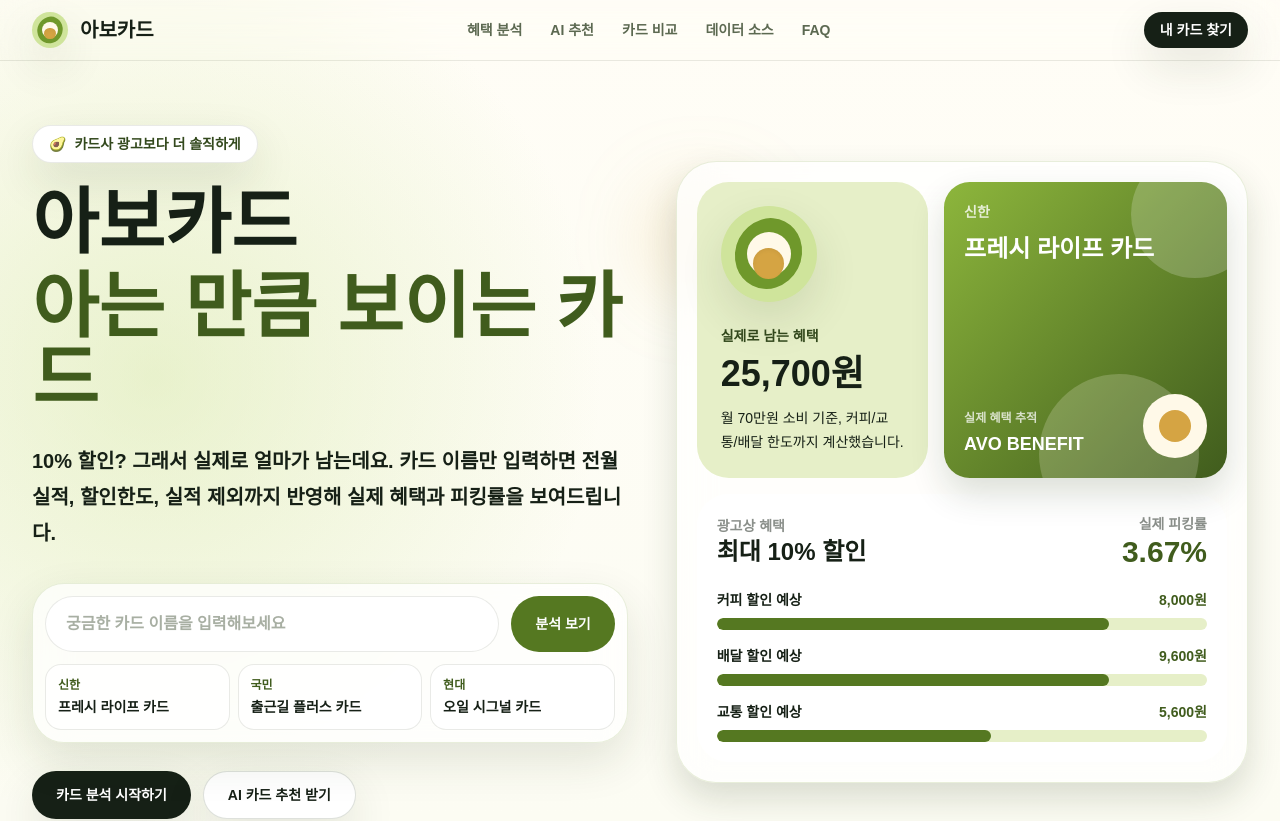
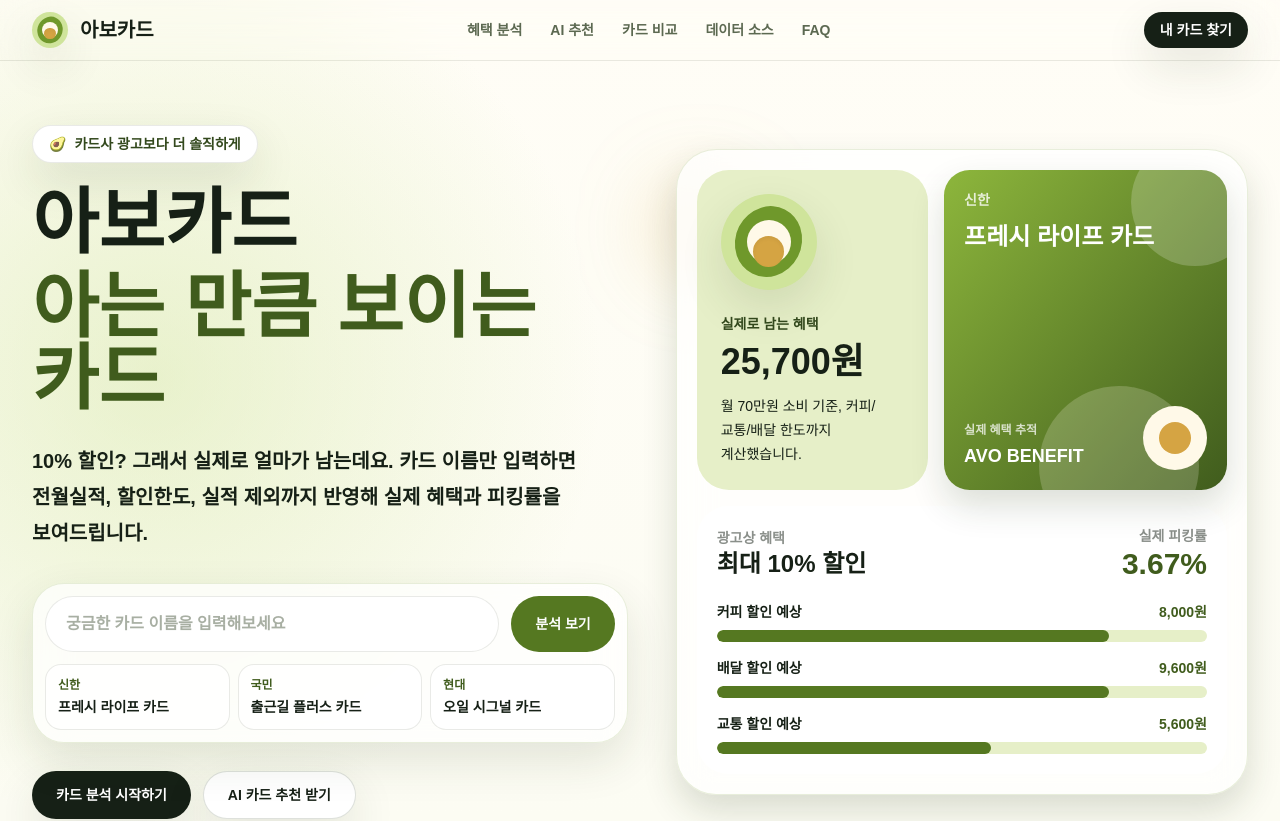
Before and after one commit to namini1004/avocard, a Next.js app: page / in a window 1280 px wide. Shown: the top 821 px of the page. Built offline with nearby package versions, Linux system fonts and the light colour scheme.

Commit message:
Improve Korean text wrapping

```diff
--- a/app/globals.css
+++ b/app/globals.css
@@ -23,6 +23,24 @@
     linear-gradient(180deg, #fffdf6 0%, #f6faed 52%, #ffffff 100%);
   color: var(--foreground);
   font-family: Arial, "Apple SD Gothic Neo", "Noto Sans KR", sans-serif;
+  word-break: keep-all;
+  overflow-wrap: break-word;
+}
+
+p,
+h1,
+h2,
+h3,
+h4,
+h5,
+h6,
+li,
+dt,
+dd,
+button,
+a,
+span {
+  word-break: keep-all;
 }
 
 a {
```
